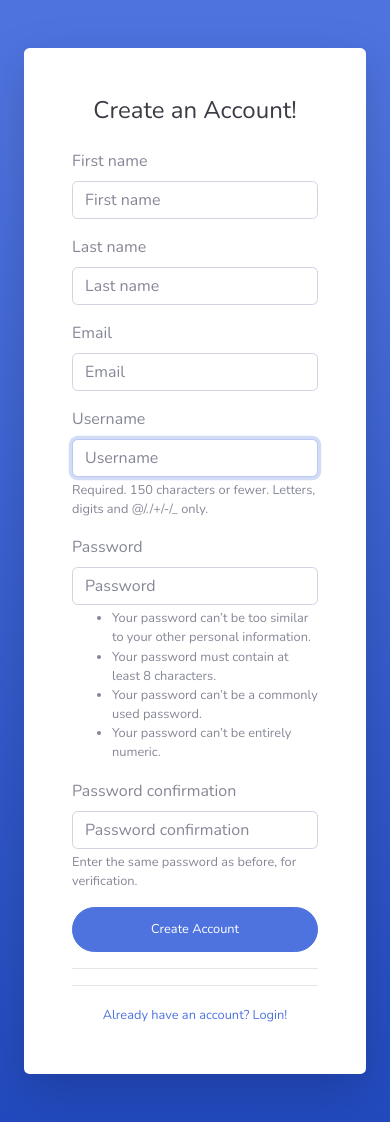
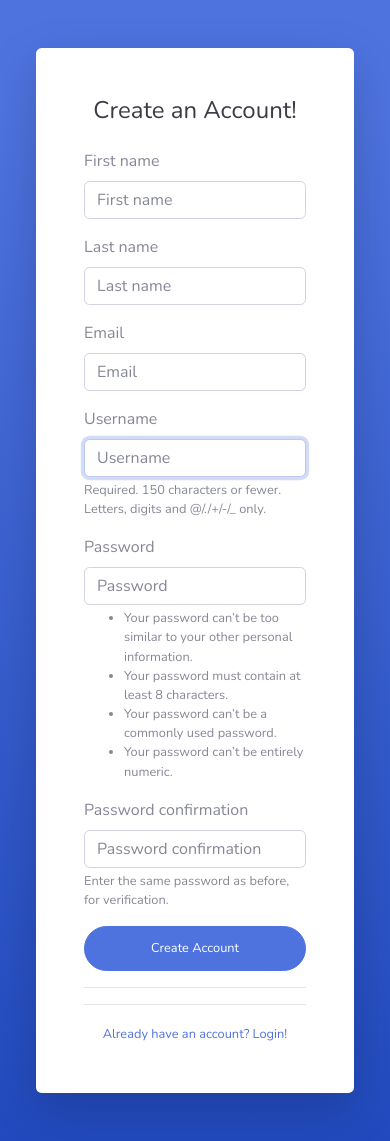
Before and after one commit to jason17h/hackerhub, a Django app: page /accounts/register/ in a window 390 px wide. Run offline with Django 3.2, Linux system fonts and the light colour scheme; some libraries are stand-ins or nearby versions.

Commit message:
modified registration page

```diff
--- a/templates/register.html
+++ b/templates/register.html
@@ -25,14 +25,14 @@
 
 <body class="bg-gradient-primary">
 
-  <div class="container">
-
+  <div class="container" style="margin-left:auto;margin-right:auto">
+    <div class="col align-self-center">
       <div class="card o-hidden border-0 shadow-lg my-5">
         <div class="card-body p-0">
           <!-- Nested Row within Card Body -->
           <div class="row">
-          <div class="col-lg-5 d-none d-lg-block bg-register-image"></div>
-          <div class="col-lg-7">
+            <!-- <div class="col-lg-5 d-none d-lg-block bg-register-image"></div> -->
+            <div class="col-lg-12">
               <div class="p-5">
                 <div class="text-center">
                   <h1 class="h4 text-gray-900 mb-4">Create an Account!</h1>
@@ -80,7 +80,7 @@
           </div>
         </div>
       </div>
-
+    </div>
   </div>
 
   <!-- Bootstrap core JavaScript-->
```
Lines whose indentation alone changed are shown as unchanged.
